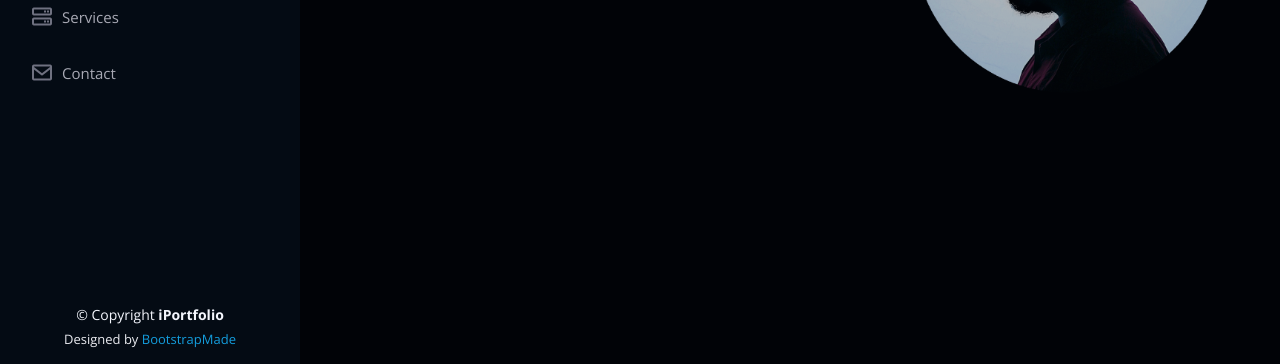
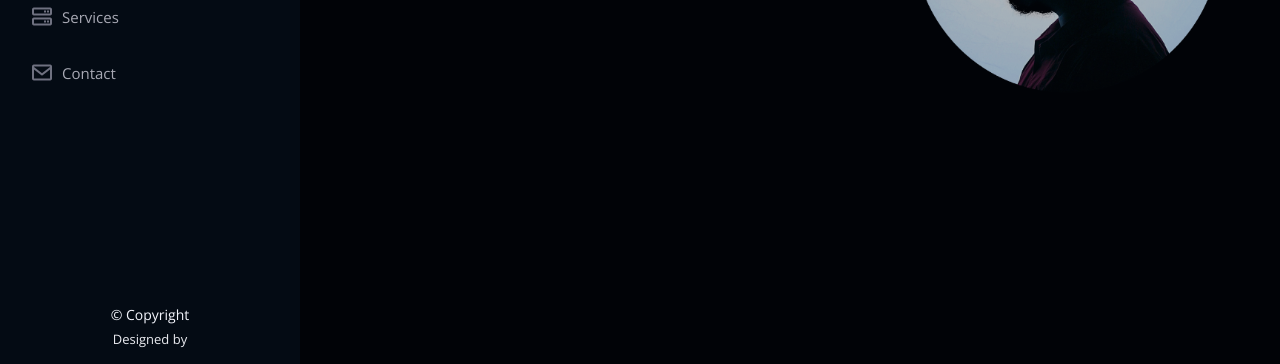
Before and after one commit to imrezaulkrm/protfolio, a plain HTML site: page index.html in a window 1280 px wide. Shown: the part 436-800 px from the top of the page. Drawn offline with nearby package versions, Linux system fonts and the light colour scheme.

Commit message:
footer update

```diff
--- a/index.html
+++ b/index.html
@@ -630,10 +630,10 @@
   <footer id="footer">
     <div class="container">
       <div class="copyright">
-        &copy; Copyright <strong><span>iPortfolio</span></strong>
+        &copy; Copyright <strong><span></span></strong>
       </div>
       <div class="credits">
-        Designed by <a href="https://bootstrapmade.com/">BootstrapMade</a>
+        Designed by <a href="#"></a>
       </div>
     </div>
   </footer><!-- End  Footer -->
```
